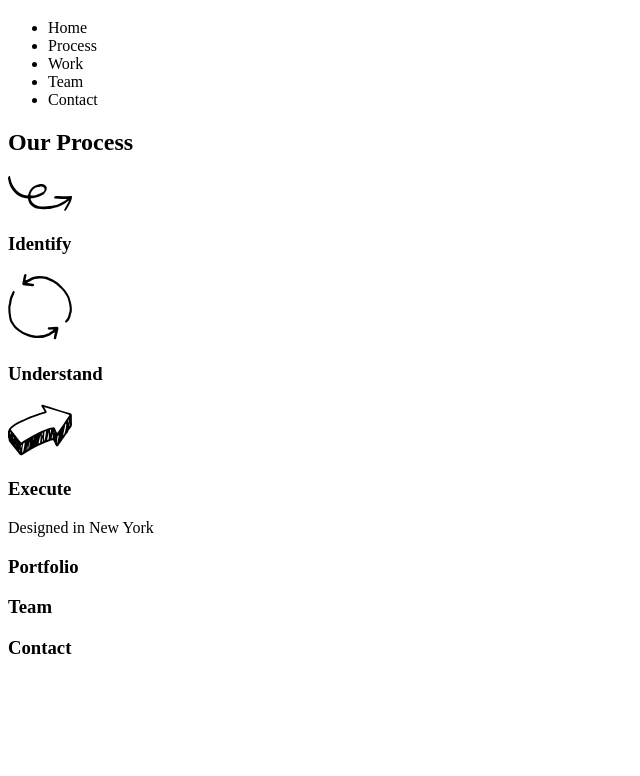
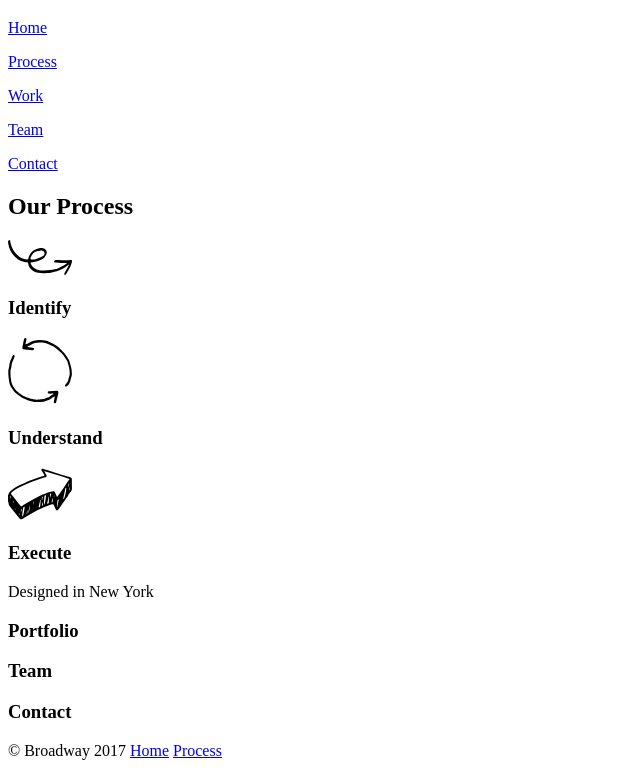
Before and after one commit to kpradt/broadway, a plain HTML site: page index.html in a window 1280 px wide. Shown: the part 61-837 px from the top of the page, without its empty margins (0-640 px from the left). Before the commit the page ends 800 px from the top, so only its background shows below. Drawn offline with Linux system fonts and the light colour scheme.

Commit message:
Fix nav style, add footer

```diff
--- a/index.html
+++ b/index.html
@@ -12,20 +12,18 @@
   <h1>Broadway Design</h1>
 
     <nav>
-      <ul>
 
-      <li>Home</li>
-      <li>Process</li>
-      <li>Work</li>
-      <li>Team</li>
-      <li>Contact</li>
+      <p><a href="index.html">Home</a></p>
+      <p><a href="#process">Process</a></p>
+      <p><a href="#portfolio">Work</a></p>
+      <p><a href="#team">Team</a></p>
+      <p><a href="#contact">Contact</a></p>
 
-      </ul>
     </nav>
 
 </div>
 
-<div id="process">
+<div>
   <h2>Our Process</h2>
 
   <img alt="Spiral" src="resources/images/identify.svg">
@@ -34,27 +32,27 @@
   <img alt="Circle" src="resources/images/understand.svg">
   <h3>Understand</h3>
 
-  <img alt="Spiral" src="resources/images/execute.svg">
+  <img alt="Arrow" src="resources/images/execute.svg">
   <h3>Execute</h3>
 
 
   <p>Designed in New York</p>
 </div>
 
-<div id="portfolio">
-  <h3>Portfolio</h3>
+<div>
+  <h3><a name="portfolio">Portfolio</a></h3>
 </div>
 
-<div id="team">
-  <h3>Team</h3>
+<div>
+  <h3><a name="team">Team</a></h3>
 </div>
 
-<div id="contact">
-  <h3>Contact</h3>
+<div>
+  <h3><a name="contact">Contact</a></h3>
 </div>
 
-<div id="footer">
-
+<div>
+  <p class="footer">&copy; Broadway 2017 <a href="index.html">Home</a> <a href="#process">Process</a></p>
 </div>
 </body>
 </html>
```
